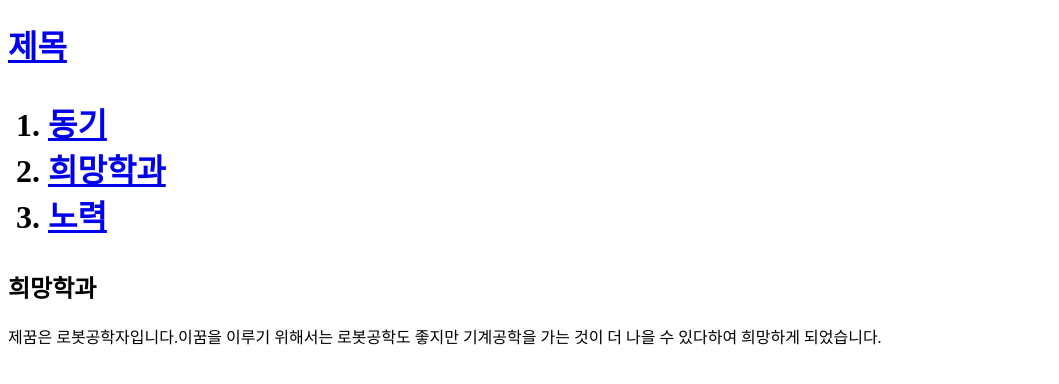
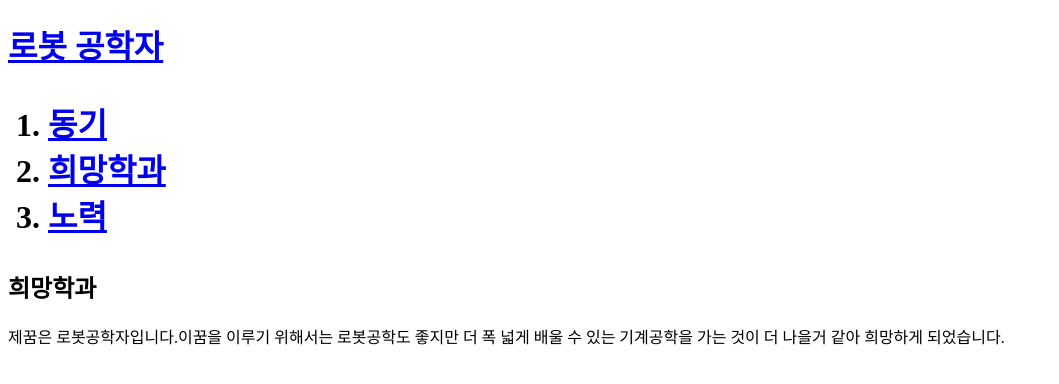
Before and after one commit to ym-0219/web11.html, a plain HTML site: page s2.html in a window 1280 px wide. Shown: the whole page, without its empty margins (0-1059 px from the left). Drawn offline with Linux system fonts and the light colour scheme.

Commit message:
Update s2.html

```diff
--- a/s2.html
+++ b/s2.html
@@ -6,7 +6,7 @@
 </head>
 
 <body>
-  <h1><a href="title.html">제목</a><h1>
+  <h1><a href="title.html">로봇 공학자</a><h1>
   <ol>
         <li><a href="s1.html">동기</a></li>
         <li><a href="s2.html">희망학과</a></li>
@@ -14,6 +14,6 @@
   </ol>
   <h2>희망학과</h2>
   <p>
-    제꿈은 로봇공학자입니다.이꿈을 이루기 위해서는 로봇공학도 좋지만 기계공학을 가는 것이 더 나을 수 있다하여 희망하게 되었습니다.
+    제꿈은 로봇공학자입니다.이꿈을 이루기 위해서는 로봇공학도 좋지만 더 폭 넓게 배울 수 있는 기계공학을 가는 것이 더 나을거 같아 희망하게 되었습니다.
   </p>
 </html>
```
